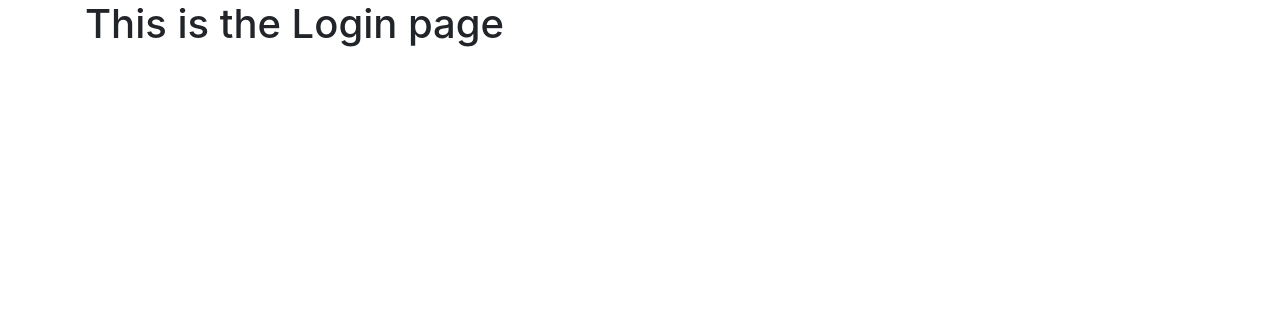
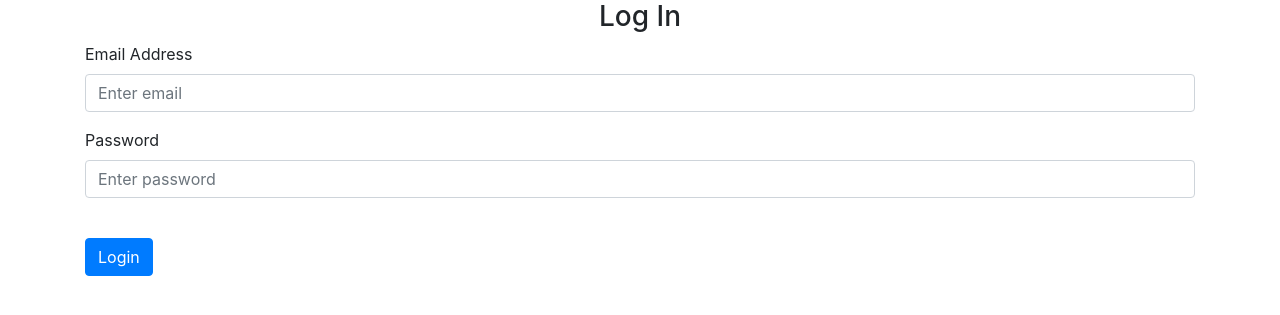
Before and after one commit to AmandaMethoxha/flask-notes-app, a Flask app: page /login in a window 1280 px wide. Shown: the part 56-371 px from the top of the page. Run offline with Flask 3, Linux system fonts and the light colour scheme; some libraries are stand-ins or nearby versions.

Commit message:
Update login form UI

```diff
--- a/website/templates/login.html
+++ b/website/templates/login.html
@@ -1,6 +1,36 @@
 {% extends "base.html" %} {% block title %}Login{% endblock %}
 
 {% block content %}
-<h1> This is the Login page </h1>
+<form method="POST">
+    <h3 align="center">Log In</h3>
+    <div class="form-group">
+        <label for="email">Email Address</label>
+        <input
+            type="email"
+            class="form-control"
+            id="email"
+            name="email"
+            placeholder="Enter email"
+        />
+    </div>
+
+
+    <div class="form-group">
+        <label for="password">Password</label>
+        <input
+            type="password"
+            class="form-control"
+            id="password"
+            name="pasword"
+            placeholder="Enter password"
+        />
+    </div>
+
+    <br />
+    <button
+        type="submit"
+        class="btn btn-primary"
+    >Login</button>
+</form>
 
 {% endblock %}
```
